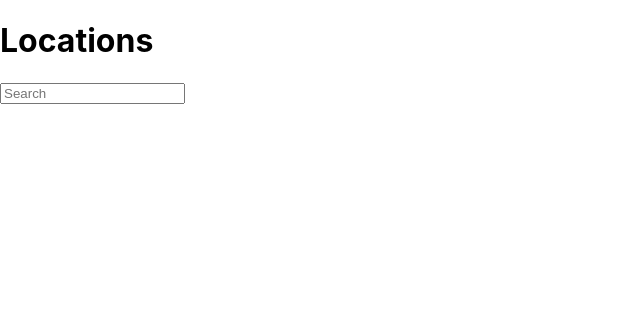
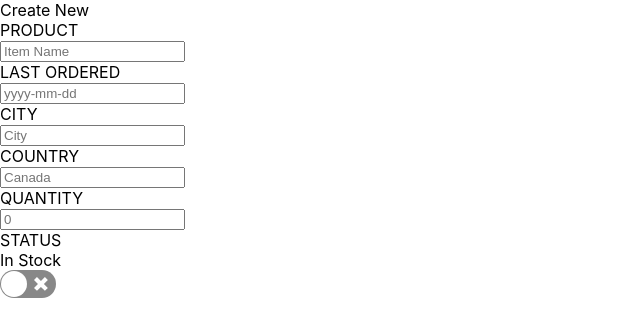
Before and after one commit to lowsound42/vanvleet, a React (Create React App) app in the folder client/: page / in a window 1280 px wide. Shown: the top 336 px of the page, without its empty margins (0-640 px from the left). Built offline with nearby package versions, Linux system fonts and the light colour scheme; no server answers.

Commit message:
toggle button added

```diff
--- a/client/src/App.js
+++ b/client/src/App.js
@@ -4,6 +4,7 @@ import './App.css';
 import Inventory from'./components/Inventory/Inventory.js';
 import MainPage from './components/MainPage/MainPage.js';
 import Locations from './components/Locations/Locations.js';
+import AddInvenItem from './components/AddInvenItem/AddInvenItem.js';
 
 class App extends React.Component {
   render(){
@@ -13,7 +14,8 @@ class App extends React.Component {
           <Switch>
             <Route path='/inventory' component={Inventory} />
             <Route path='/inventory/:id' component/>
-            <Route exact path='/' component={MainPage} />
+          {/* Added AddInvenItem Instead of MainPage for Demo Display */}
+            <Route exact path='/' component={AddInvenItem} />
             <Route path='/warehouses' component= {Locations}/>
             {/* <Route path='/warehouses/:id' component/>
             <Route path='/inventory' component/>
--- a/client/src/components/AddInvenItem/AddInvenItem.js
+++ b/client/src/components/AddInvenItem/AddInvenItem.js
@@ -1,16 +1,47 @@
 import React from "react";
 import "./AddInvenItem.scss";
+import Switch from "react-switch";
+class AddInvenItem extends React.Component {
+state = { checked: false };
 
-class AddInvenItem extends React.Component {
+handleChange(checked) {
+    this.setState({ checked });
+}
     render() {
         return (
             <>
             <div className="title">Create New</div>
             <div className="input-boxes">
-                <div></div>
+                <div>
+                    <div>PRODUCT</div>
+                    <input type="text" placeholder="Item Name" />
+                </div>
+                <div>
+                    <div>LAST ORDERED</div>
+                    <input type="text" placeholder="yyyy-mm-dd" />
+                </div>
+                <div>
+                    <div>CITY</div>
+                    <input type="text" placeholder="City" />
+                </div>
+                <div>
+                    <div>COUNTRY</div>
+                    <input type="text" placeholder="Canada" />
+                </div>
+                <div>
+                    <div>QUANTITY</div>
+                    <input type="text" placeholder="0" />
+                </div>
+                <div>
+                    <div>STATUS</div>
+                    <label>
+                    <div>In Stock</div>
+                    <Switch onChange={this.handle} checked={this.state.checked}/>
+                    </label>
+                </div>
             </div>
             </>
-        )
+        );
     }
 }
 
```
